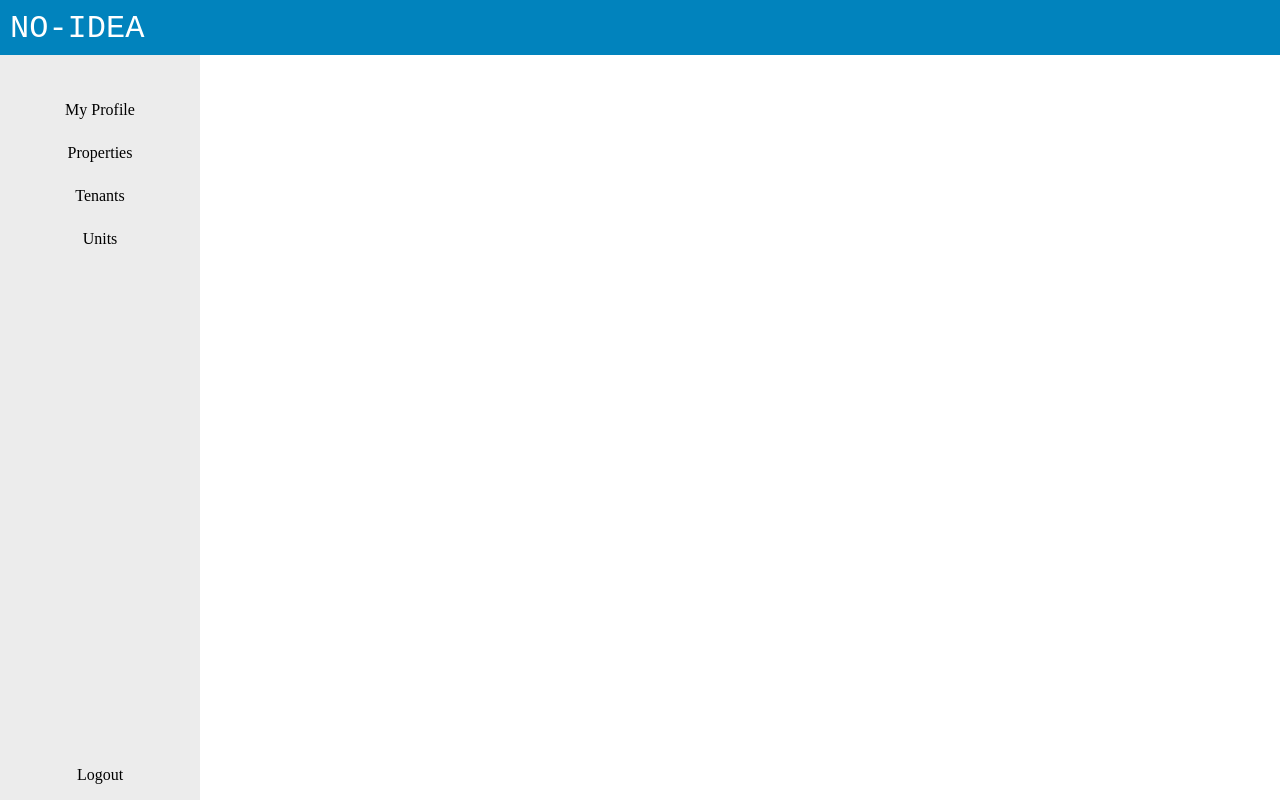
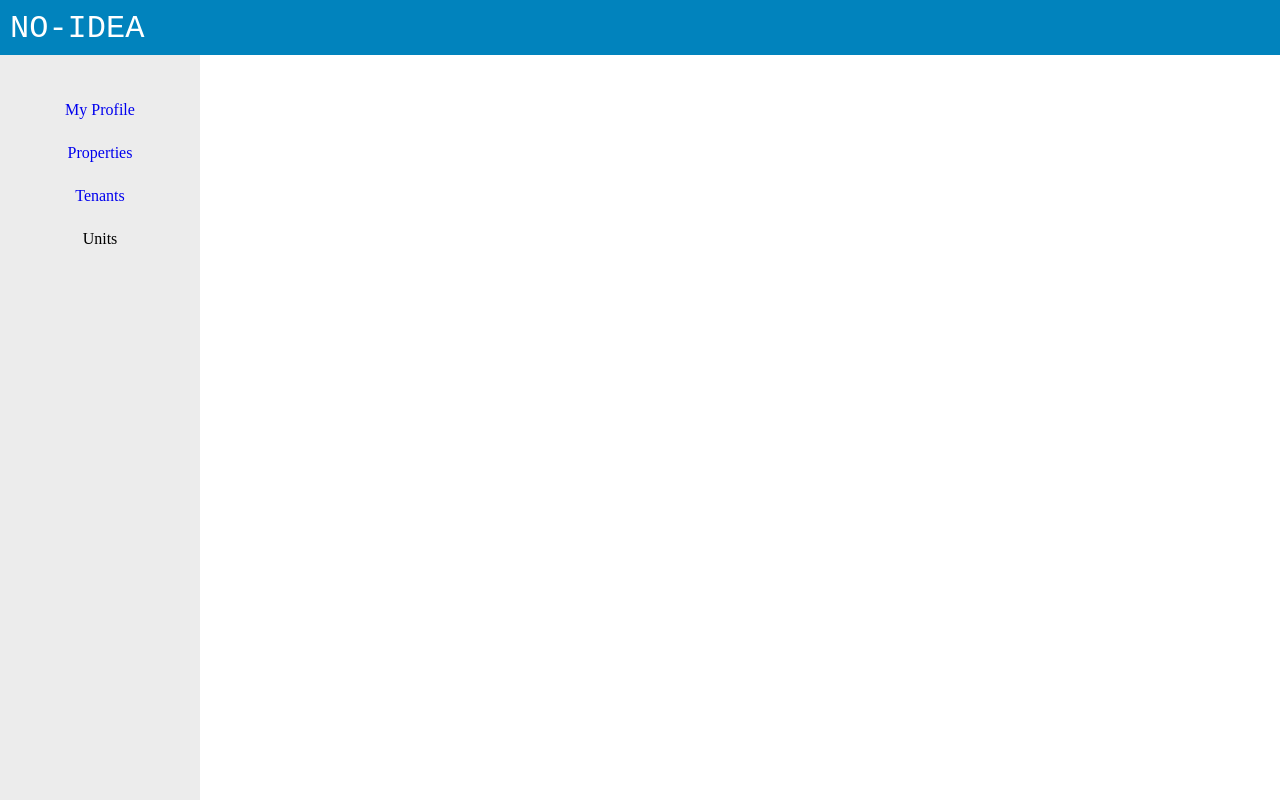
Before and after one commit to mikethecodegeek/property-manage, a React (Create React App) app in the folder frontend/: page /profile in a window 1280 px wide. Built offline with nearby package versions, Linux system fonts and the light colour scheme; no server answers.

Commit message:
login and logout links act appropriately

```diff
--- a/frontend/src/App.js
+++ b/frontend/src/App.js
@@ -3,6 +3,10 @@ import { useDispatch } from "react-redux";
 import { Route, Switch } from "react-router-dom";
 import SignupFormPage from "./components/SignupFormPage";
 import LoginFormPage from "./components/LoginFormPage";
+import ProfilePage from "./components/Profile/ProfilePage";
+import PropertiesPage from "./components/Properties/PropertiesPage";
+import TenantsPage from "./components/Tenants/TenantsPage";
+import UnitsPage from "./components/Units/UnitsPage";
 import * as sessionActions from "./store/session";
 import Navigation from "./components/Navigation";
 
@@ -25,6 +29,18 @@ function App() {
           <Route path="/signup">
             <SignupFormPage />
           </Route>
+          <Route path="/profile">
+            <ProfilePage />
+          </Route>
+          <Route path="/properties">
+            <PropertiesPage />
+          </Route>
+          <Route path="/tenants">
+            <TenantsPage />
+          </Route>
+          <Route path="/units">
+            <UnitsPage />
+          </Route>
         </Switch>
         </div>
       )}
--- a/frontend/src/components/Navigation/Navigation.css
+++ b/frontend/src/components/Navigation/Navigation.css
@@ -67,6 +67,13 @@ body {
   margin-bottom: 25px;
 }
 
+.side-link>a, .link-no-decorate>a {
+  text-decoration: none;
+}
+
+.side-link>a:visited, .link-no-decorate>a {
+  color: black
+}
 .content {
   display: flex;
 }
--- a/frontend/src/components/Navigation/index.js
+++ b/frontend/src/components/Navigation/index.js
@@ -4,14 +4,16 @@ import { useSelector } from 'react-redux';
 import ProfileButton from './ProfileButton';
 import LoginFormModal from '../LoginFormModal';
 import './Navigation.css';
+import { useDispatch } from 'react-redux';
+import * as sessionActions from '../../store/session';
 
 function Navigation({ isLoaded, content }){
   const sessionUser = useSelector(state => state.session.user);
-
+  const dispatch = useDispatch();
   let sessionLinks;
   if (sessionUser) {
     sessionLinks = (
-      <ProfileButton user={sessionUser} />
+     '' // <ProfileButton user={sessionUser} />
     );
   } else {
     sessionLinks = (
@@ -22,6 +24,11 @@ function Navigation({ isLoaded, content }){
       </>
     );
   }
+
+  const logout = (e) => {
+    e.preventDefault();
+    dispatch(sessionActions.logout());
+  };
 
   return (
     <div className='nav-section'>
@@ -37,15 +44,17 @@ function Navigation({ isLoaded, content }){
           <div className='side-bar' style={{paddingTop:'30px'}}>
             <div>
               <ul>
-                <li className='side-link'>My Profile</li>
-                <li className='side-link'>Properties</li>
-                <li className='side-link'>Tenants</li>
-                <li>Units</li>
+                <li className='side-link'><NavLink to="/profile">My Profile</NavLink></li>
+                <li className='side-link'><NavLink to="/properties">Properties</NavLink></li>
+                <li className='side-link'><NavLink to="/tenants">Tenants</NavLink></li>
+                <li className='link-no-decorate'><NavLink to="/units">Units</NavLink></li>
               </ul>
             </div>
             <div>
               <ul>
-                <li>Logout</li>
+                {sessionUser &&
+                <li onClick={logout}>Logout</li>
+                }
               </ul>
             </div>
           </div>
--- /dev/null
+++ b/frontend/src/components/Profile/ProfilePage.js
@@ -0,0 +1,22 @@
+import React, { useState } from "react";
+import { useDispatch, useSelector } from "react-redux";
+import { Redirect } from "react-router-dom";
+import * as sessionActions from "../../store/session";
+// import './SignupForm.css';
+
+function ProfilePage() {
+//   const dispatch = useDispatch();
+  const sessionUser = useSelector((state) => state.session.user);
+
+
+//   if (!sessionUser) return <Redirect to="/" />;
+
+
+  return (
+    <>
+      <h1>My Profile</h1>
+    </>
+  );
+}
+
+export default ProfilePage;
--- /dev/null
+++ b/frontend/src/components/Properties/PropertiesPage.js
@@ -0,0 +1,22 @@
+import React, { useState } from "react";
+import { useDispatch, useSelector } from "react-redux";
+import { Redirect } from "react-router-dom";
+import * as sessionActions from "../../store/session";
+// import './SignupForm.css';
+
+function PropertiesPage() {
+//   const dispatch = useDispatch();
+  const sessionUser = useSelector((state) => state.session.user);
+
+
+//   if (!sessionUser) return <Redirect to="/" />;
+
+
+  return (
+    <>
+      <h1>Properties</h1>
+    </>
+  );
+}
+
+export default PropertiesPage;
--- /dev/null
+++ b/frontend/src/components/Tenants/TenantsPage.js
@@ -0,0 +1,22 @@
+import React, { useState } from "react";
+import { useDispatch, useSelector } from "react-redux";
+import { Redirect } from "react-router-dom";
+import * as sessionActions from "../../store/session";
+// import './SignupForm.css';
+
+function TenantsPage() {
+//   const dispatch = useDispatch();
+  const sessionUser = useSelector((state) => state.session.user);
+
+
+//   if (!sessionUser) return <Redirect to="/" />;
+
+
+  return (
+    <>
+      <h1>Tenants</h1>
+    </>
+  );
+}
+
+export default TenantsPage;
--- /dev/null
+++ b/frontend/src/components/Units/UnitsPage.js
@@ -0,0 +1,22 @@
+import React, { useState } from "react";
+import { useDispatch, useSelector } from "react-redux";
+import { Redirect } from "react-router-dom";
+import * as sessionActions from "../../store/session";
+// import './SignupForm.css';
+
+function UnitsPage() {
+//   const dispatch = useDispatch();
+  const sessionUser = useSelector((state) => state.session.user);
+
+
+//   if (!sessionUser) return <Redirect to="/" />;
+
+
+  return (
+    <>
+      <h1>Units Page</h1>
+    </>
+  );
+}
+
+export default UnitsPage;
```
